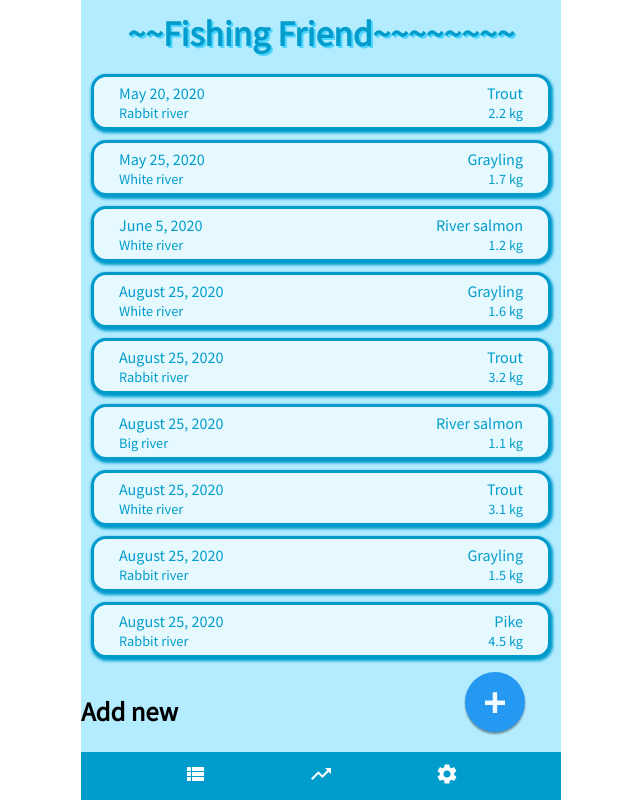
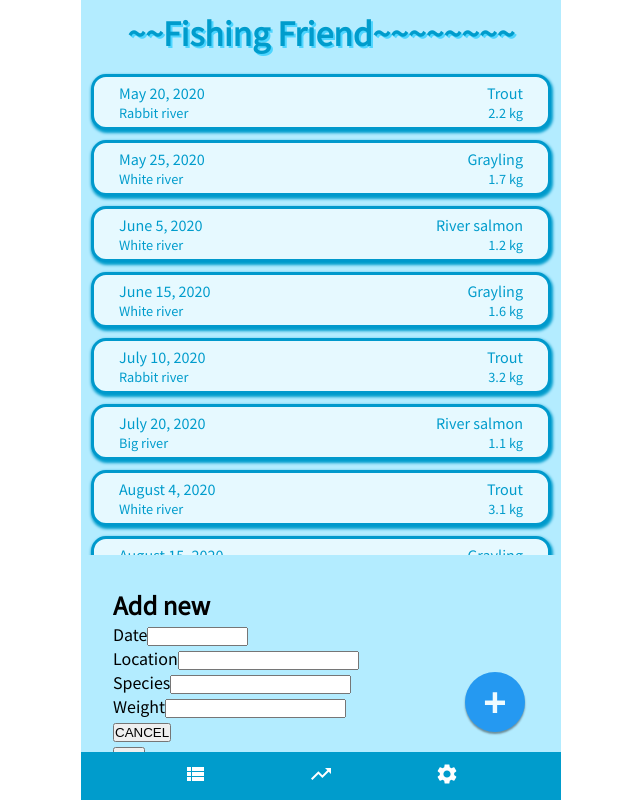
Before and after one commit to julkusa1/Fishingfriend, a React (Create React App) app: page / in a window 1280 px wide. Shown: the whole page, without its empty margins (319-959 px from the left). Built offline with nearby package versions, Linux system fonts and the light colour scheme.

Commit message:
Lomakepohja valmis, ei toimi oikein vieläkään

```diff
--- /dev/null
+++ b/src/components/AddItem/AddItem.css
@@ -0,0 +1,35 @@
+.additem {
+    padding: 2em;
+}
+
+.itemsform {
+    display: flex;
+    flex-direction: column;
+}
+
+.itemsform__row {
+    display: flex;
+}
+
+.itemsform__row > div {
+    display: flexbox;
+    flex-direction: column;
+    justify-content: center;
+    margin: 0.5em 0.3em;
+    flex: 1 1 auto;
+}
+
+.itemsform input {
+    padding: 0.3em;
+    border: 1px solid #999;
+    border-radius: 0.3em;
+    font-size: 1.2em;
+    font-family: "Nunito", sans-serif;
+    box-sizing: border-box;
+    outline: none;
+}
+
+.itemsform__label {
+    font-size: 0.8em;
+    margin-bottom: 0.2 em;
+}
--- a/src/components/AddItem/AddItem.js
+++ b/src/components/AddItem/AddItem.js
@@ -1,10 +1,56 @@
 import React from "react";
+
 import Content from "../Content/Content";
+import Button from "../buttons";
 
-function AddItem(props) {
+import "./AddItem.css";
+
+function AddItem(props) {       //Tehdään lomake
     return (
       <Content>
+
+        <div className="additem">
+
         <h2>Add new</h2>
+
+        <form>
+
+            <div className="itemform">
+                <div className="itemform__row">
+                    <div>
+                        <label for="date">Date</label>
+                        <input type="text" name="date" size="10" />
+                    </div>
+                    <div>
+                        <label for="place">Location</label>
+                        <input type="text" name="place" />
+                    </div>
+                 </div>
+
+                 <div className="itemform__row">
+                    <div>
+                        <label for="fishtype">Species</label>
+                        <input type="text" name="fishtype" />
+                    </div>
+                    <div>
+                        <label for="weight">Weight</label>
+                        <input type="text" name="weight" />
+                    </div>
+                </div>
+
+                <div className="itemform__row">
+                    <div>
+                        <button>CANCEL</button>
+                    </div>
+                    <div>
+                        <button primary>ADD</button>
+                    </div>
+                </div>
+
+             </div>
+
+        </form>
+        </div>
       </Content>
     );
 }
--- a/src/testdata.js
+++ b/src/testdata.js
@@ -20,37 +20,37 @@ const testdata = [
         weight: 1.2},
 
     {   id: "4",
-        fishingdate: "2020-06-15",
+        date: "2020-06-15",
         fishtype: "Grayling",
         place: "White river",
         weight: 1.6},
 
     {   id: "5",
-        fishingdate: "2020-07-10",
+        date: "2020-07-10",
         fishtype: "Trout",
         place: "Rabbit river",
         weight: 3.2},
 
     {   id: "6",
-        fishingdate: "2020-07-20",
+        date: "2020-07-20",
         fishtype: "River salmon",
         place: "Big river",
         weight: 1.1},
 
     {   id: "7",
-        fishingdate: "2020-08-04",
+        date: "2020-08-04",
         fishtype: "Trout",
         place: "White river",
         weight: 3.1},
 
     {   id: "8",
-        fishingdate: "2020-08-15",
+        date: "2020-08-15",
         fishtype: "Grayling",
         place: "Rabbit river",
         weight: 1.5},
 
     {   id: "9",
-        fishingdate: "2020-08-20",
+        date: "2020-08-20",
         fishtype: "Pike",
         place: "Rabbit river",
         weight: 4.5}
```
